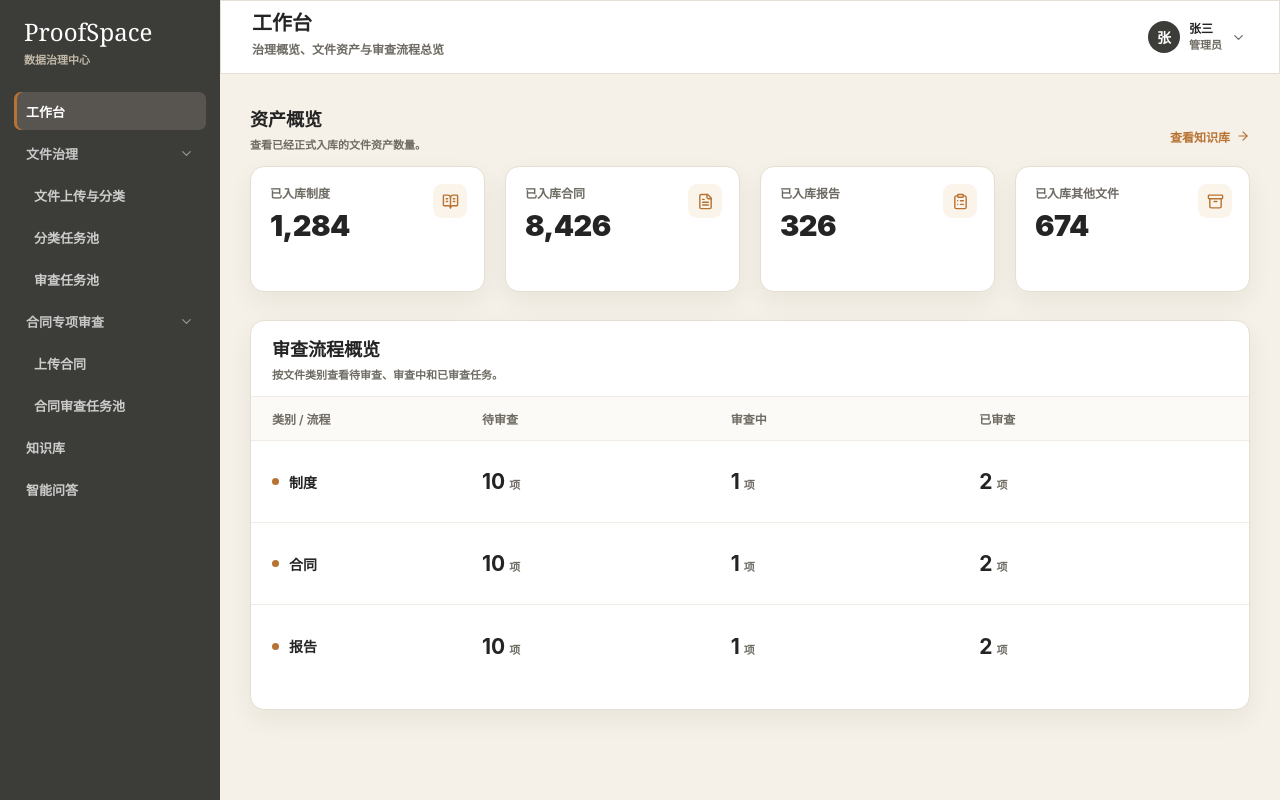
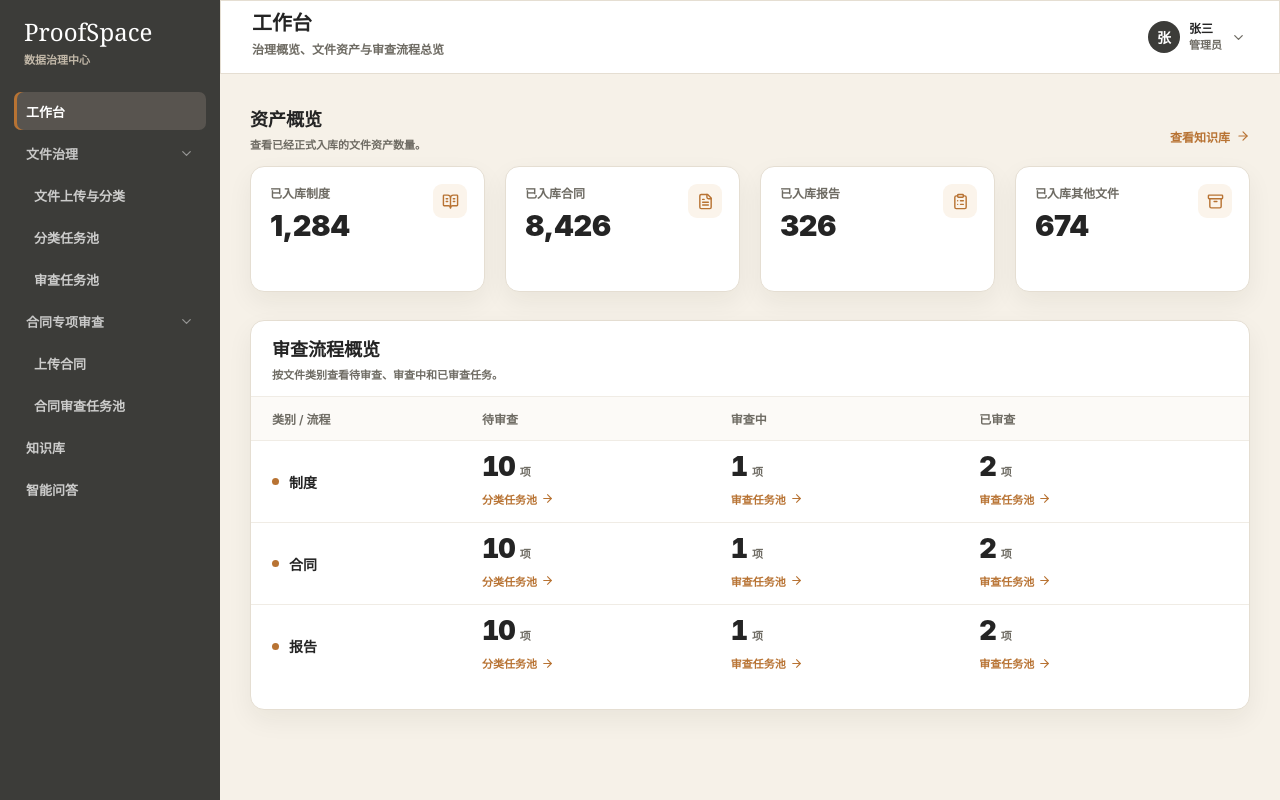
Before and after one commit to icn1Vad/frontframe, a Next.js app: page /dashboard in a window 1280 px wide. Built offline with nearby package versions, Linux system fonts and the light colour scheme.

Commit message:
fix: 恢复工作台流程链接

```diff
--- a/src/features/dashboard/DashboardScreen.tsx
+++ b/src/features/dashboard/DashboardScreen.tsx
@@ -29,14 +29,20 @@ const flowColumns = [
   {
     id: "pending",
     label: "待审查",
+    href: routes.classificationTasks,
+    action: "分类任务池",
   },
   {
     id: "reviewing",
     label: "审查中",
+    href: routes.reviewTasks,
+    action: "审查任务池",
   },
   {
     id: "reviewed",
     label: "已审查",
+    href: routes.reviewTasks,
+    action: "审查任务池",
   },
 ] as const;
 
@@ -95,10 +101,14 @@ export function DashboardScreen({ overview }: DashboardScreenProps) {
             </strong>
             {flowColumns.map((column) => (
               <span role="cell" key={column.id}>
-                <b>
-                  {row[column.id]}
+                <b className="flow-count">
+                  <strong>{row[column.id]}</strong>
                   <small>项</small>
                 </b>
+                <Link className="flow-cell-link" href={column.href}>
+                  {column.action}
+                  <ArrowRight size={13} />
+                </Link>
               </span>
             ))}
           </div>
--- a/src/styles/globals.css
+++ b/src/styles/globals.css
@@ -128,9 +128,13 @@ h1, h2, h3, p { margin: 0; }
 .flow-row.head { min-height: 44px; color: var(--muted); background: #fcfaf7; font-size: 12px; }
 .flow-category { display: flex; align-items: center; gap: 10px; font-size: 14px; }
 .flow-category > span { width: 7px; height: 7px; background: var(--primary); border-radius: 50%; }
-.flow-row > span { display: flex; flex-direction: column; gap: 6px; }
-.flow-row b { display: flex; align-items: baseline; gap: 4px; font-size: 21px; }
-.flow-row b small { color: var(--muted); font-size: 11px; font-weight: 700; }
+.flow-row > span { display: flex; flex-direction: column; align-items: flex-start; gap: 7px; }
+.flow-count { min-width: 60px; display: inline-flex; align-items: baseline; gap: 5px; line-height: 1; }
+.flow-count > strong { font-size: 27px; font-weight: 900; font-variant-numeric: tabular-nums; letter-spacing: -.04em; }
+.flow-count small { color: var(--muted); font-size: 11px; font-weight: 700; }
+.flow-cell-link { display: inline-flex; min-height: 24px; align-items: center; gap: 4px; color: var(--primary); font-size: 11px; font-weight: 700; }
+.flow-cell-link svg { transition: transform var(--motion-duration-fast) var(--motion-ease-standard); }
+.flow-cell-link:hover svg { transform: translateX(2px); }
 
 .upload-panel, .pending-panel { width: 100%; min-width: 0; min-height: 0; padding: var(--surface-padding); }
 .upload-panel h2, .pending-panel h2 { font-size: 20px; }
```
